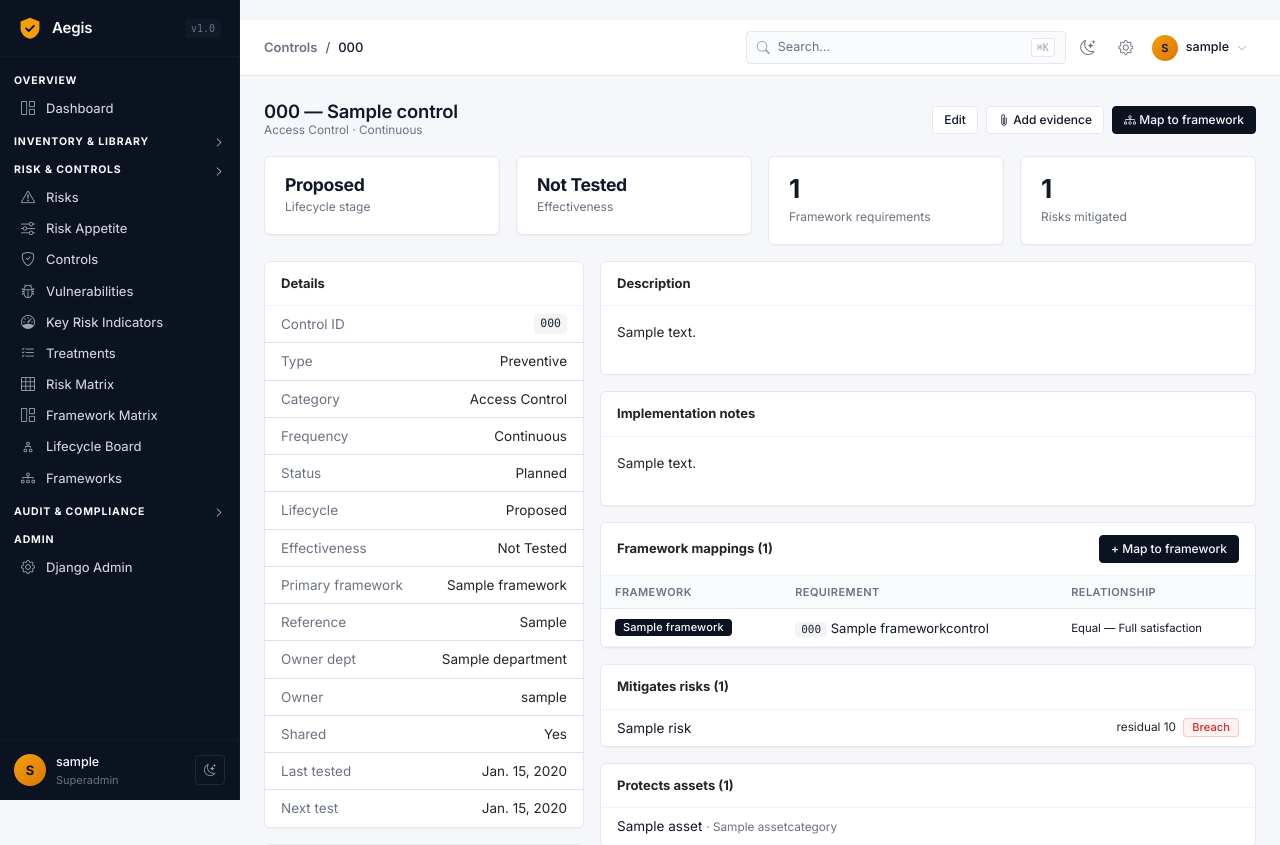
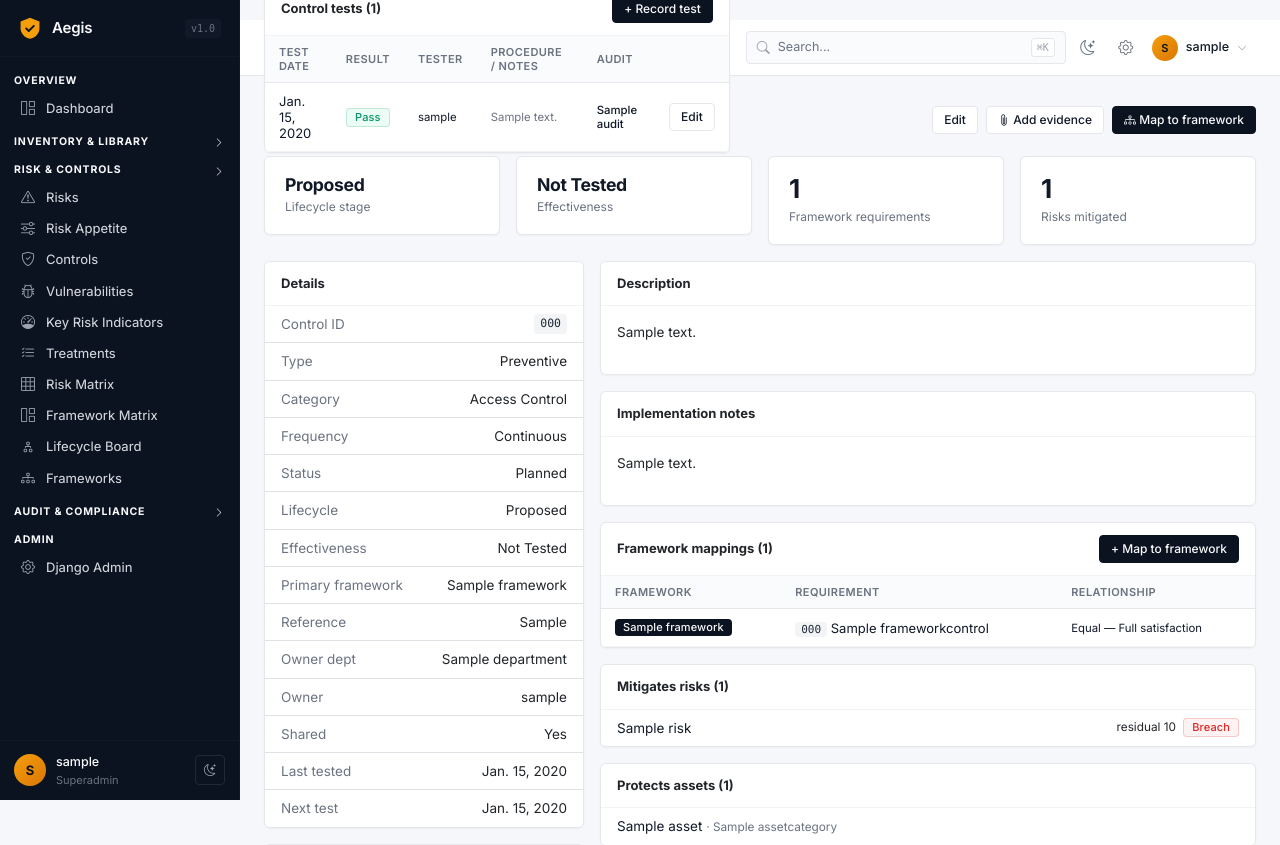
Before and after one commit to SujalAdhikari-Hacker/GRC-Nexus, a Django app: page /controls/1/ in a window 1280 px wide. Shown: the top 845 px of the page. Run offline with Django 4.2, Linux system fonts and the light colour scheme; a user stored in the database is signed in; tables that the repository leaves empty hold one stand-in row (values such as "Sample post"); some libraries are stand-ins or nearby versions.

Commit message:
Fix controls/views.py + integrate control tests into control detail page

```diff
--- a/app/controls/views.py
+++ b/app/controls/views.py
@@ -88,6 +88,7 @@ class ControlDetailView(DepartmentScopedMixin, DetailView):
         ctx = super().get_context_data(**kwargs)
         ctx.update(get_full_control_context(self.object))
         ctx['framework_mappings'] = self.object.framework_mappings.select_related('framework_control__framework')
+        ctx['audit_tests'] = self.object.audit_tests.select_related('tester', 'audit').order_by('-test_date')[:10]
         return ctx
 
 
--- a/app/templates/controls/control_detail.html
+++ b/app/templates/controls/control_detail.html
@@ -7,6 +7,56 @@
     <li class="breadcrumb-item active">{{ control.code }}</li>
   </ol>
 </nav>
+<div class="row g-3 mt-1">
+    <div class="col-12">
+        <div class="card">
+            <div class="card-header bg-white d-flex justify-content-between align-items-center">
+                <strong>Control tests ({{ audit_tests|length }})</strong>
+                <a href="{% url 'audits:test_create' %}?control={{ control.pk }}" class="btn btn-sm btn-primary">+ Record test</a>
+            </div>
+            <div class="table-responsive">
+                <table class="table mb-0 align-middle">
+                    <thead class="table-light">
+                        <tr>
+                            <th>Test date</th>
+                            <th class="text-center">Result</th>
+                            <th>Tester</th>
+                            <th>Procedure / Notes</th>
+                            <th>Audit</th>
+                            <th></th>
+                        </tr>
+                    </thead>
+                    <tbody>
+                    {% for t in audit_tests %}
+                        <tr>
+                            <td>{{ t.test_date }}</td>
+                            <td class="text-center">
+                                {% if t.result == 'pass' %}<span class="badge bg-success">Pass</span>
+                                {% elif t.result == 'partial' %}<span class="badge bg-warning text-dark">Partial</span>
+                                {% elif t.result == 'fail' %}<span class="badge bg-danger">Fail</span>
+                                {% elif t.result == 'self_audit' %}<span class="badge bg-info text-dark">Self Audit</span>
+                                {% elif t.result == 'continuous_monitoring' %}<span class="badge bg-primary">Continuous Monitoring</span>
+                                {% else %}<span class="badge bg-secondary">{{ t.get_result_display }}</span>{% endif %}
+                            </td>
+                            <td><small>{{ t.tester|default:"—" }}</small></td>
+                            <td><small class="text-muted">{{ t.procedure_notes|truncatechars:120|default:"—" }}</small></td>
+                            <td><small>{% if t.audit %}<a href="{% url 'audits:detail' t.audit.pk %}">{{ t.audit.name|truncatechars:30 }}</a>{% else %}—{% endif %}</small></td>
+                            <td class="text-end">
+                                <a href="{% url 'audits:test_update' t.pk %}" class="btn btn-sm btn-outline-dark">Edit</a>
+                            </td>
+                        </tr>
+                    {% empty %}
+                        <tr><td colspan="6" class="text-center text-muted py-3">
+                            No tests recorded yet.
+                            <a href="{% url 'audits:test_create' %}?control={{ control.pk }}">Record the first one</a>.
+                        </td></tr>
+                    {% endfor %}
+                    </tbody>
+                </table>
+            </div>
+        </div>
+    </div>
+</div>
 {% endblock %}
 
 {% block content %}
```
